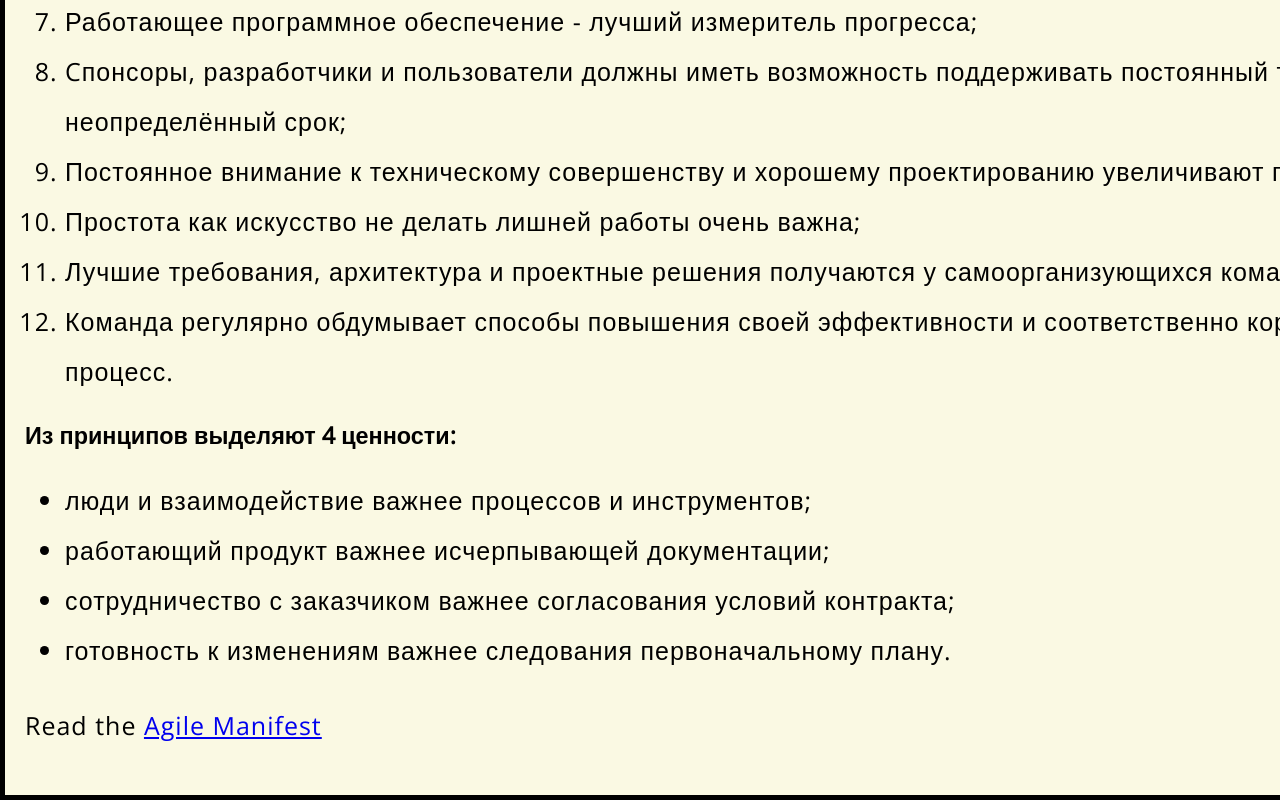
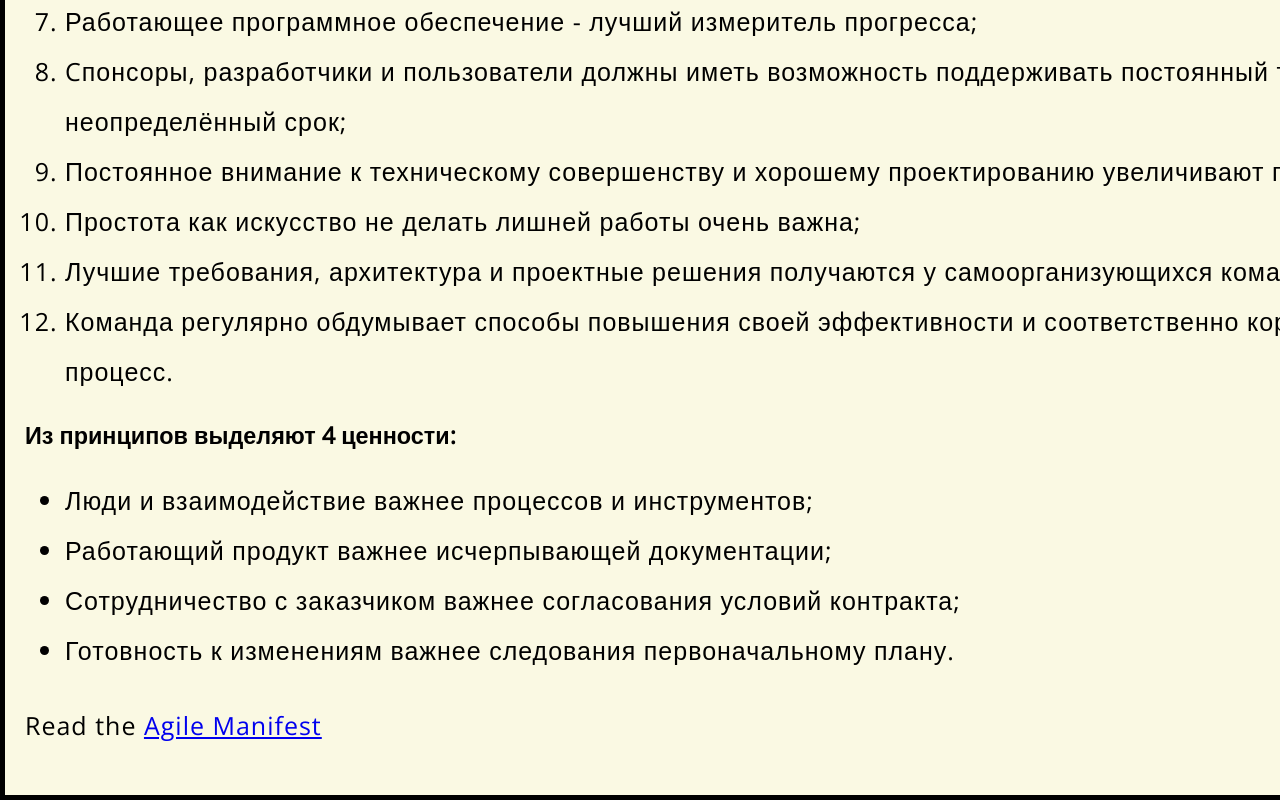
Before and after one commit to BunosOksana/For-perfomance-review, a plain HTML site: page index.html in a window 1280 px wide. Shown: the part 1196-1996 px from the top of the page. Drawn offline with nearby package versions, Linux system fonts and the light colour scheme.

Commit message:
Update index.html

```diff
--- a/index.html
+++ b/index.html
@@ -34,10 +34,10 @@
     <h3>Из принципов выделяют 4 ценности:</h3>
 
    <ul> <!-- changed to list in the tutorial -->
-      <li>люди и взаимодействие важнее процессов и инструментов;</li>
-      <li>работающий продукт важнее исчерпывающей документации;</li>
-      <li>сотрудничество с заказчиком важнее согласования условий контракта;</li>
-      <li>готовность к изменениям важнее следования первоначальному плану.</li>
+      <li>Люди и взаимодействие важнее процессов и инструментов;</li>
+      <li>Работающий продукт важнее исчерпывающей документации;</li>
+      <li>Сотрудничество с заказчиком важнее согласования условий контракта;</li>
+      <li>Готовность к изменениям важнее следования первоначальному плану.</li>
    </ul>
 
     <p>Read the <a href="https://agilemanifesto.org/iso/ru/manifesto.html">Agile Manifest</a></p>
```
